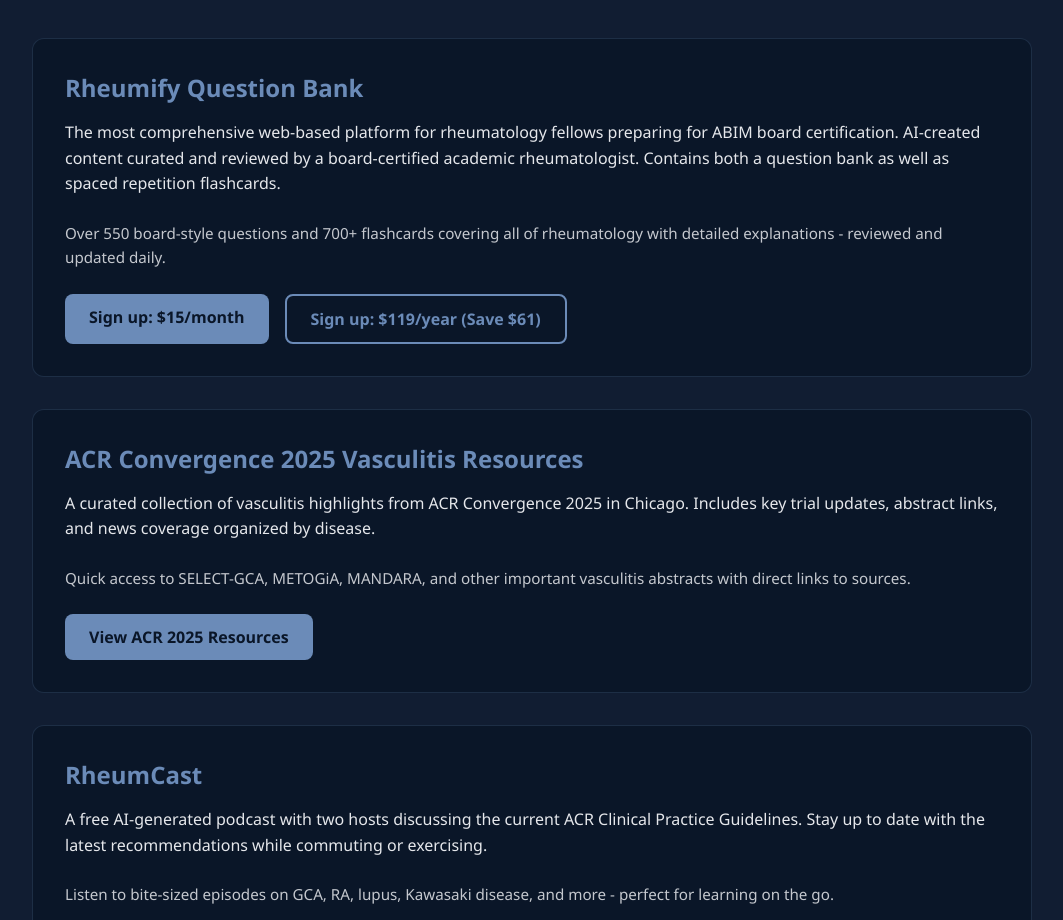
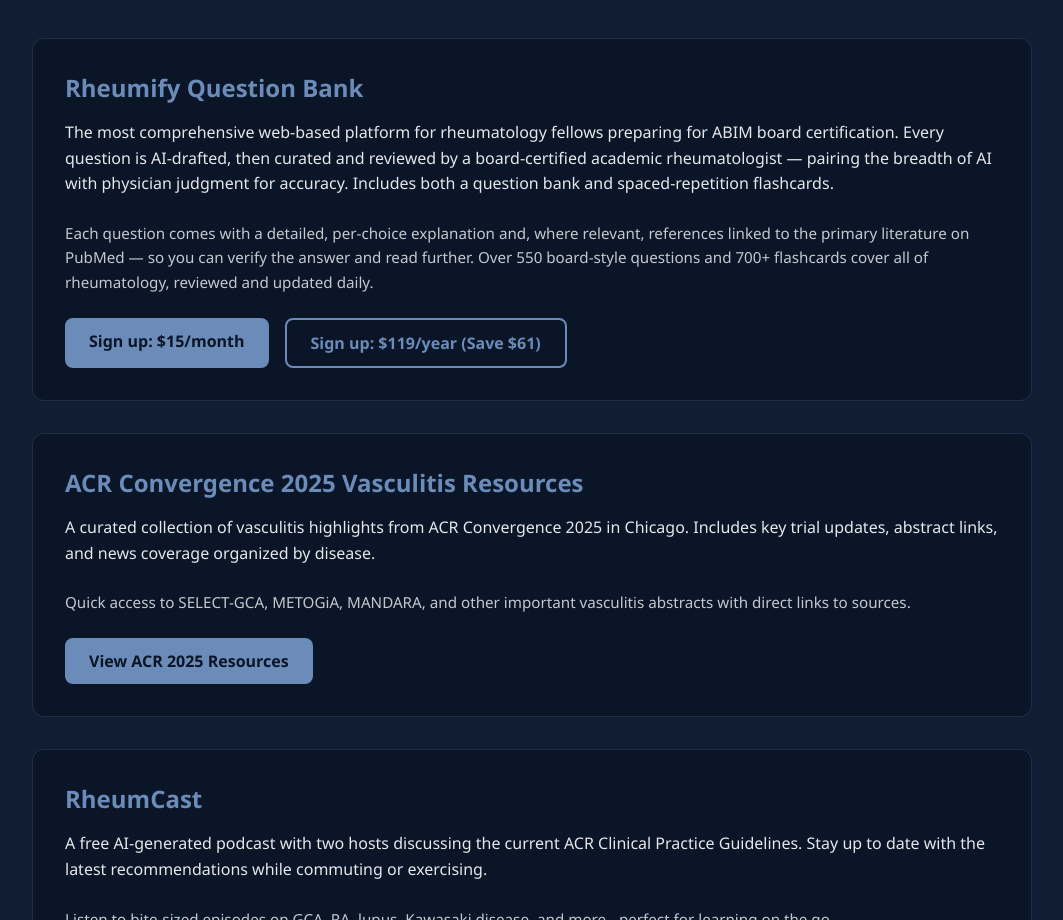
Before and after one commit to rheumify/rheumify-website, a Next.js app: page / in a window 1280 px wide. Shown: the part 2260-3180 px from the top of the page, without its empty margins (108-1171 px from the left). Built offline with nearby package versions, Linux system fonts and the light colour scheme.

Commit message:
Expand Question Bank card: AI-drafted + physician-reviewed + PubMed-linked references

```diff
--- a/app/page.js
+++ b/app/page.js
@@ -154,11 +154,13 @@ export default function Home() {
             <h3><a href="/fellows" style={{ color: 'inherit', textDecoration: 'none' }}>Rheumify Question Bank</a></h3>
             <p>
               The most comprehensive web-based platform for rheumatology fellows preparing for ABIM board certification.
-              AI-created content curated and reviewed by a board-certified academic rheumatologist. Contains both a question bank
-              as well as spaced repetition flashcards.
+              Every question is AI-drafted, then curated and reviewed by a board-certified academic rheumatologist — pairing the breadth of AI
+              with physician judgment for accuracy. Includes both a question bank and spaced-repetition flashcards.
             </p>
             <p style={{ fontSize: '0.95rem', opacity: 0.85, marginTop: '0.75rem' }}>
-              Over 550 board-style questions and 700+ flashcards covering all of rheumatology with detailed explanations - reviewed and updated daily.
+              Each question comes with a detailed, per-choice explanation and, where relevant, references linked to the primary literature
+              on PubMed — so you can verify the answer and read further. Over 550 board-style questions and 700+ flashcards cover all of
+              rheumatology, reviewed and updated daily.
             </p>
             <div className="product-buttons">
               <a href="https://buy.stripe.com/dRmeVc49F0ct9xVcMJc3m03" className="btn btn-primary" target="_blank" rel="noopener noreferrer">
```
